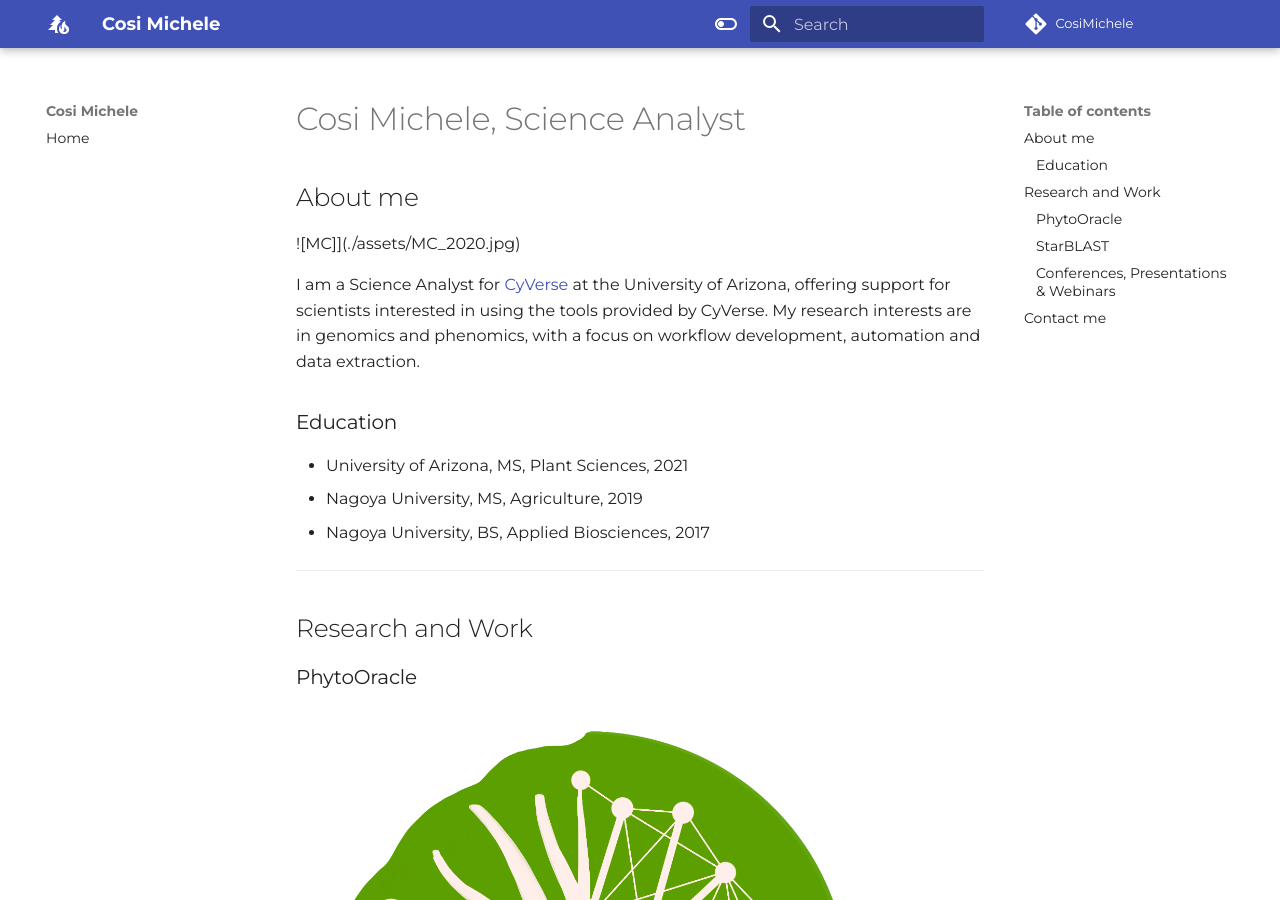
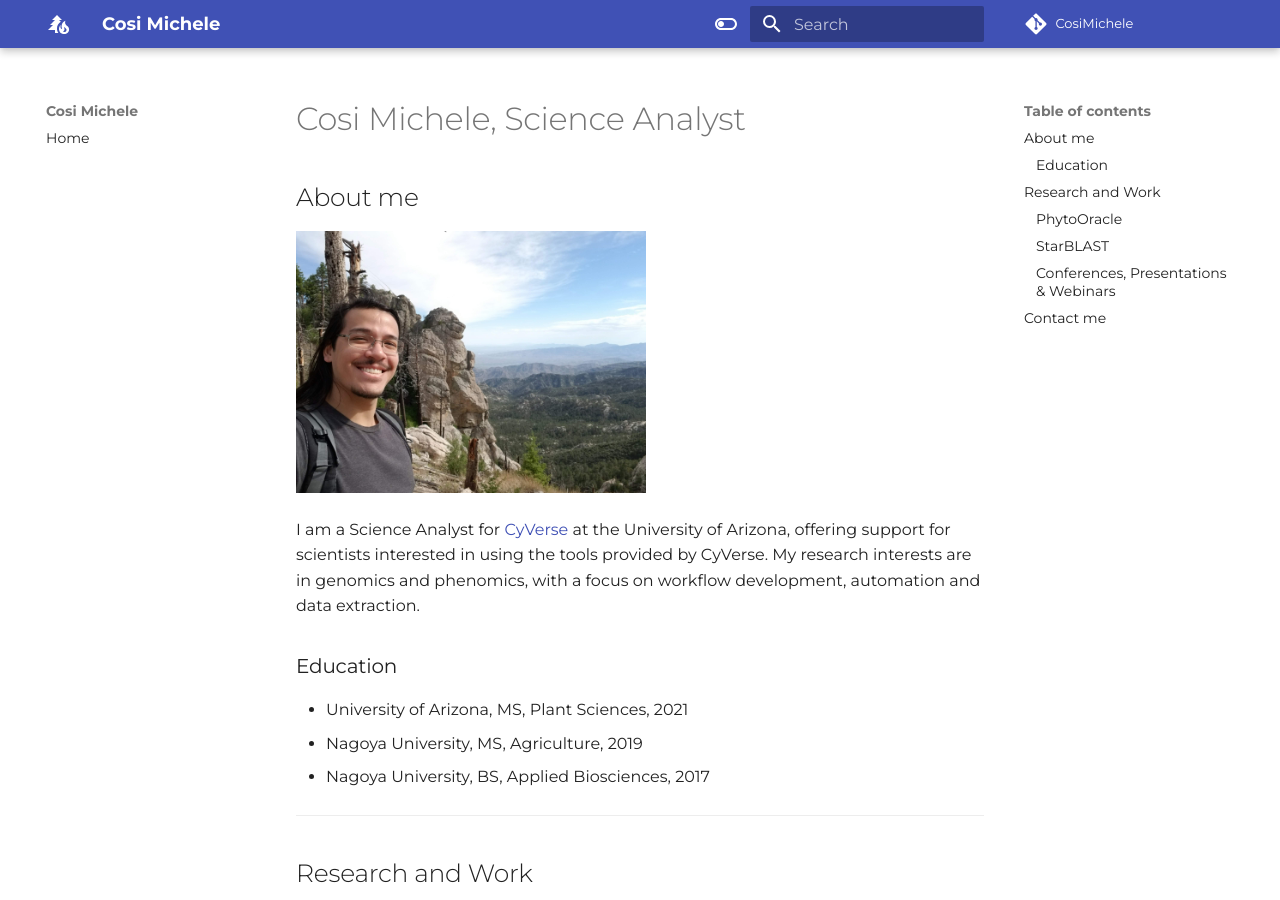
Before and after one commit to CosiMichele/cosimichele.github.io, an MkDocs documentation site: the page built from docs/index.md, in a window 1280 px wide and 900 px high. Built offline with MkDocs 1.6.1 and Material for MkDocs 9.7.7, drawn with Linux system fonts in a browser that asks for light colours; some web fonts are replaced; comment, search, counter and statistics services are not loaded.

Commit message:
[images] reformat + contact

```diff
--- a/docs/index.md
+++ b/docs/index.md
@@ -2,7 +2,7 @@
 
 ## About me
 
-![MC]](./assets/MC_2020.jpg)
+![MC](./assets/MC_2020.jpg){width="350px" height="466px"}
 
 I am a Science Analyst for [CyVerse](https://www.cyverse.org/) at the University of Arizona, offering support for scientists interested in using the tools provided by CyVerse. My research interests are in genomics and phenomics, with a focus on workflow development, automation and data extraction.
 
@@ -16,9 +16,7 @@
 
 ## Research and Work
 
-### PhytoOracle
-
-![PO](./assets/PhytoOracle_logo.png){width="575px" height="575px"}
+### PhytoOracle ![PO](./assets/PhytoOracle_logo.png){width="257px" height="257px"}
 
 During my time as a graduate student at the University of Arizona, I had the opportunity to assist the PhytoOracle project.
 
@@ -35,9 +33,7 @@
     - [Documentation](https://phytooracle.readthedocs.io/en/latest/).
     - [GitHub Repository](https://github.com/phytooracle).
 
-### StarBLAST
-
-![SB](./assets/Starblast_logo.png){width="257px" height="575px"}
+### StarBLAST ![SB](./assets/Starblast_logo.png){width="257px" height="575px"}
 
 Primary maintainer and developer of StarBLAST.
 
```
